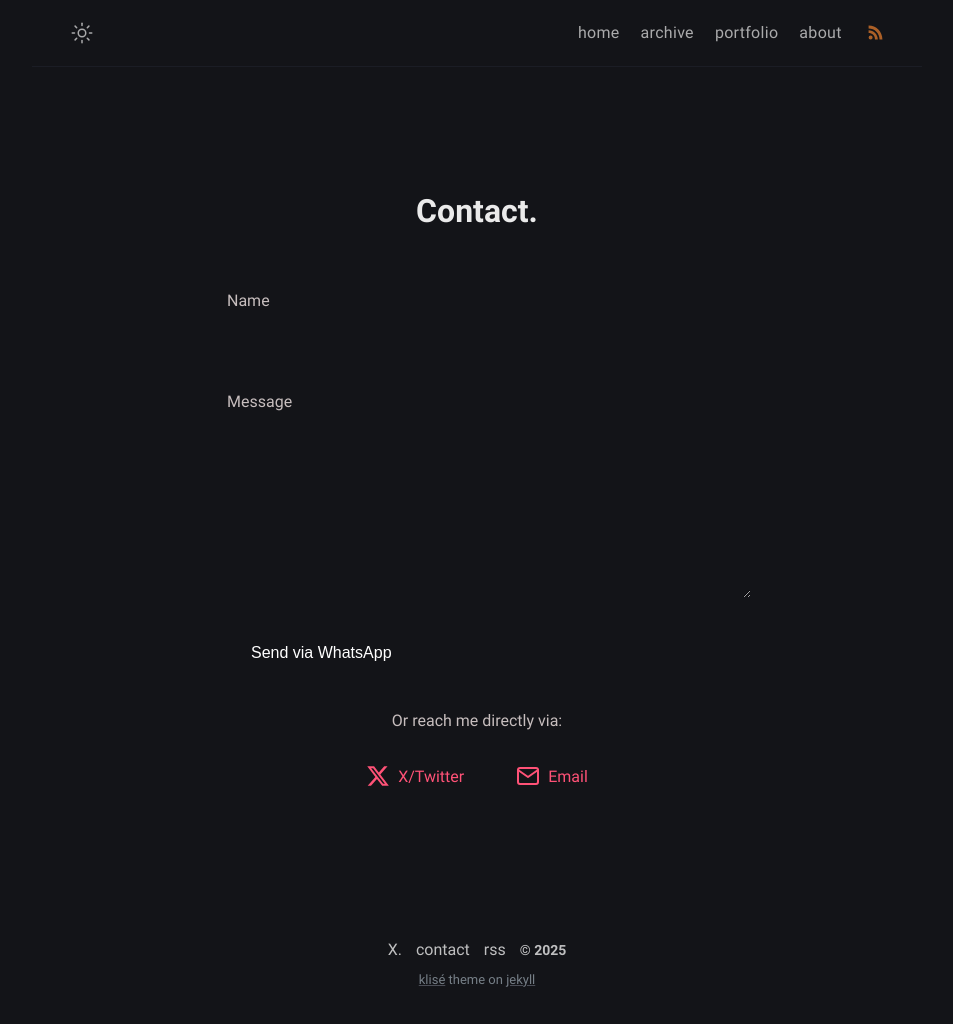
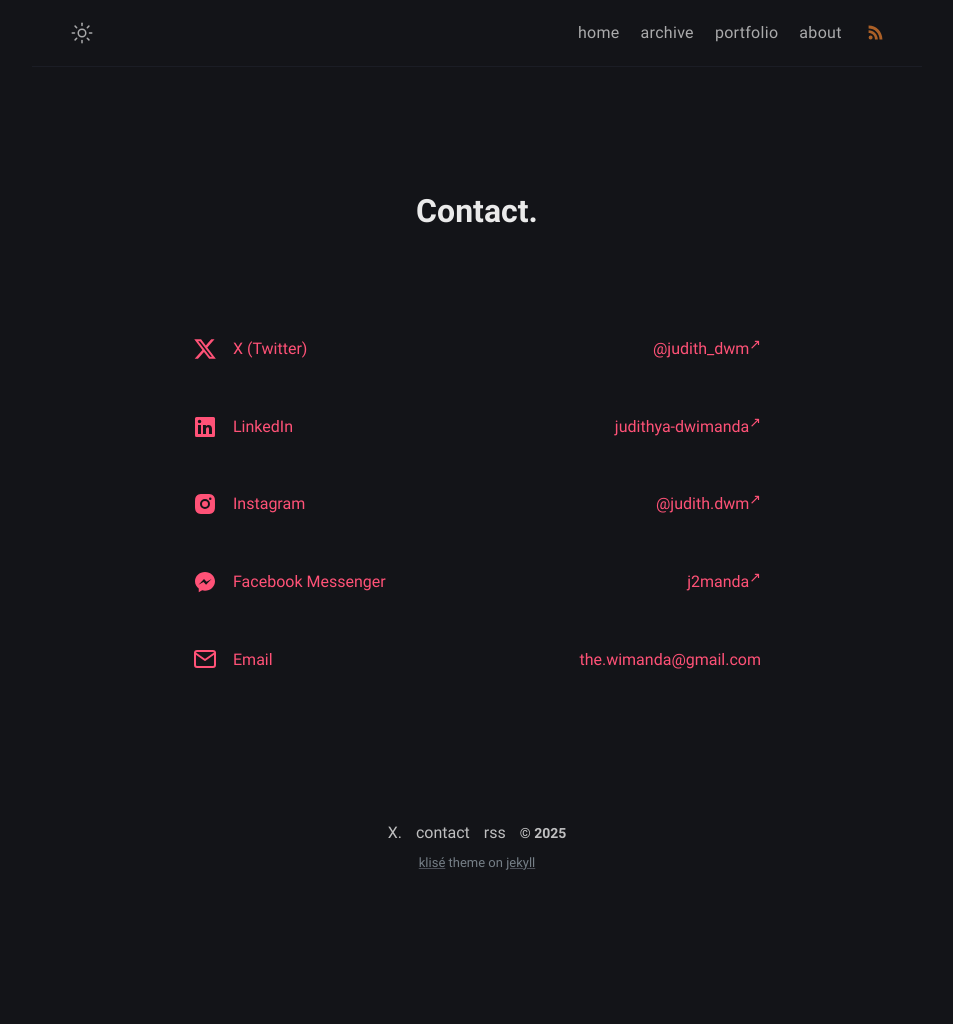
Before and after one commit to judwm/judwm.github.io, a Jekyll site: the page built from contact.md, in a window 1280 px wide. Shown: the whole page, without its empty margins (163-1116 px from the left). Built offline with Jekyll 4.4.1, drawn with Linux system fonts in a browser that asks for light colours; a script that is not in the unit is left out; after the commit the page ends 907 px from its top, so only the background shows below that.

Commit message:
Update contact.md

```diff
--- a/contact.md
+++ b/contact.md
@@ -2,118 +2,88 @@
 title: Contact
 permalink: /contact/
 layout: page
-excerpt: Contact page
+excerpt: Get in touch with me
 comments: false
 ---
 
 <style>
-.contact-form {
-  max-width: 500px;
-  margin: 0 auto;
-}
-
-.form-group {
-  margin-bottom: 1.5rem;
-}
-
-.form-label {
-  display: block;
-  margin-bottom: 0.5rem;
-  color: var(--text-primary);
-}
-
-.form-input {
-  width: 100%;
-  padding: 0.75rem;
-  border: 1px solid var(--light);
-  border-radius: 4px;
-  background: var(--code-bg);
-  color: var(--text-primary);
-}
-
-.form-input:focus {
-  outline: none;
-  border-color: var(--accent);
-}
-
-textarea.form-input {
-  min-height: 150px;
-  resize: vertical;
-}
-
-.submit-btn {
-  display: inline-block;
-  padding: 0.75rem 1.5rem;
-  background: var(--accent);
-  color: white;
-  border: none;
-  border-radius: 4px;
-  cursor: pointer;
-  font-size: 1rem;
-  transition: opacity 0.3s ease;
-}
-
-.submit-btn:hover {
-  opacity: 0.9;
-}
-
-.contact-alternatives {
-  margin-top: 2rem;
-  text-align: center;
+.social-links {
+  max-width: 600px;
+  margin: 2rem auto;
 }
 
 .social-link {
-  display: inline-flex;
+  display: flex;
   align-items: center;
-  gap: 0.5rem;
-  padding: 0.5rem 1rem;
-  margin: 0.5rem;
+  padding: 1rem;
+  margin-bottom: 1rem;
   background: var(--light);
+  border-radius: 8px;
   color: var(--text-primary);
   text-decoration: none;
-  border-radius: 4px;
-  transition: opacity 0.3s ease;
+  transition: transform 0.2s ease;
 }
 
 .social-link:hover {
-  opacity: 0.9;
+  transform: translateX(10px);
+}
+
+.social-link svg {
+  width: 24px;
+  height: 24px;
+  margin-right: 1rem;
+}
+
+.social-link .platform-name {
+  font-weight: 500;
+}
+
+.social-link .username {
+  margin-left: auto;
+  color: var(--text-secondary);
+}
+
+@media (max-width: 600px) {
+  .social-link {
+    flex-direction: column;
+    align-items: flex-start;
+    gap: 0.5rem;
+  }
+
+  .social-link .username {
+    margin-left: 0;
+  }
 }
 </style>
 
-<div class="contact-form">
-  <form id="whatsappForm" onsubmit="sendToWhatsApp(event)">
-    <div class="form-group">
-      <label class="form-label" for="name">Name</label>
-      <input type="text" id="name" name="name" class="form-input" required>
-    </div>
-    <div class="form-group">
-      <label class="form-label" for="message">Message</label>
-      <textarea id="message" name="message" class="form-input" required></textarea>
-    </div>
-    <button type="submit" class="submit-btn">Send via WhatsApp</button>
-  </form>
-</div>
+<div class="social-links">
+  <a href="https://x.com/judith_dwm" class="social-link" target="_blank">
+    <svg viewBox="0 0 24 24" fill="currentColor"><path d="M18.244 2.25h3.308l-7.227 8.26 8.502 11.24H16.17l-5.214-6.817L4.99 21.75H1.68l7.73-8.835L1.254 2.25H8.08l4.713 6.231zm-1.161 17.52h1.833L7.084 4.126H5.117z"/></svg>
+    <span class="platform-name">X (Twitter)</span>
+    <span class="username">@judith_dwm</span>
+  </a>
 
-<div class="contact-alternatives">
-  <p>Or reach me directly via:</p>
-  <a href="https://x.com/judith_dwm" class="social-link">
-    <svg width="24" height="24" viewBox="0 0 24 24" fill="currentColor"><path d="M18.244 2.25h3.308l-7.227 8.26 8.502 11.24H16.17l-5.214-6.817L4.99 21.75H1.68l7.73-8.835L1.254 2.25H8.08l4.713 6.231zm-1.161 17.52h1.833L7.084 4.126H5.117z"/></svg>
-    X/Twitter
+  <a href="https://www.linkedin.com/in/judithya-dwimanda/" class="social-link" target="_blank">
+    <svg viewBox="0 0 24 24" fill="currentColor"><path d="M20.5 2h-17A1.5 1.5 0 002 3.5v17A1.5 1.5 0 003.5 22h17a1.5 1.5 0 001.5-1.5v-17A1.5 1.5 0 0020.5 2zM8 19H5v-9h3zM6.5 8.25A1.75 1.75 0 118.3 6.5a1.78 1.78 0 01-1.8 1.75zM19 19h-3v-4.74c0-1.42-.6-1.93-1.38-1.93A1.74 1.74 0 0013 14.19a.66.66 0 000 .14V19h-3v-9h2.9v1.3a3.11 3.11 0 012.7-1.4c1.55 0 3.36.86 3.36 3.66z"></path></svg>
+    <span class="platform-name">LinkedIn</span>
+    <span class="username">judithya-dwimanda</span>
   </a>
+
+  <a href="https://instagram.com/judith.dwm" class="social-link" target="_blank">
+    <svg viewBox="0 0 24 24" fill="currentColor"><path d="M12 2c2.717 0 3.056.01 4.122.06 1.065.05 1.79.217 2.428.465.66.254 1.216.598 1.772 1.153a4.908 4.908 0 0 1 1.153 1.772c.247.637.415 1.363.465 2.428.047 1.066.06 1.405.06 4.122 0 2.717-.01 3.056-.06 4.122-.05 1.065-.218 1.79-.465 2.428a4.883 4.883 0 0 1-1.153 1.772 4.915 4.915 0 0 1-1.772 1.153c-.637.247-1.363.415-2.428.465-1.066.047-1.405.06-4.122.06-2.717 0-3.056-.01-4.122-.06-1.065-.05-1.79-.218-2.428-.465a4.89 4.89 0 0 1-1.772-1.153 4.904 4.904 0 0 1-1.153-1.772c-.248-.637-.415-1.363-.465-2.428C2.013 15.056 2 14.717 2 12c0-2.717.01-3.056.06-4.122.05-1.066.217-1.79.465-2.428a4.88 4.88 0 0 1 1.153-1.772A4.897 4.897 0 0 1 5.45 2.525c.638-.248 1.362-.415 2.428-.465C8.944 2.013 9.283 2 12 2zm0 5a5 5 0 1 0 0 10 5 5 0 0 0 0-10zm6.5-.25a1.25 1.25 0 0 0-2.5 0 1.25 1.25 0 0 0 2.5 0zM12 9a3 3 0 1 1 0 6 3 3 0 0 1 0-6z"/></svg>
+    <span class="platform-name">Instagram</span>
+    <span class="username">@judith.dwm</span>
+  </a>
+
+  <a href="https://m.me/j2manda" class="social-link" target="_blank">
+    <svg viewBox="0 0 24 24" fill="currentColor"><path d="M12 2C6.477 2 2 6.145 2 11.243c0 2.936 1.444 5.566 3.743 7.31v3.696l3.417-1.89c.898.251 1.848.386 2.84.386 5.523 0 10-4.145 10-9.502C22 6.145 17.523 2 12 2zm1.063 12.744l-2.55-2.722-4.98 2.722 5.474-5.814 2.613 2.722 4.917-2.722-5.474 5.814z"/></svg>
+    <span class="platform-name">Facebook Messenger</span>
+    <span class="username">j2manda</span>
+  </a>
+
   <a href="mailto:the.wimanda@gmail.com" class="social-link">
-    <svg width="24" height="24" viewBox="0 0 24 24" fill="none" stroke="currentColor" stroke-width="2" stroke-linecap="round" stroke-linejoin="round"><path d="M4 4h16c1.1 0 2 .9 2 2v12c0 1.1-.9 2-2 2H4c-1.1 0-2-.9-2-2V6c0-1.1.9-2 2-2z"></path><polyline points="22,6 12,13 2,6"></polyline></svg>
-    Email
+    <svg viewBox="0 0 24 24" fill="none" stroke="currentColor" stroke-width="2" stroke-linecap="round" stroke-linejoin="round"><path d="M4 4h16c1.1 0 2 .9 2 2v12c0 1.1-.9 2-2 2H4c-1.1 0-2-.9-2-2V6c0-1.1.9-2 2-2z"></path><polyline points="22,6 12,13 2,6"></polyline></svg>
+    <span class="platform-name">Email</span>
+    <span class="username">the.wimanda@gmail.com</span>
   </a>
 </div>
-
-<script>
-function sendToWhatsApp(e) {
-  e.preventDefault();
-  const name = document.getElementById('name').value;
-  const message = document.getElementById('message').value;
-  const phoneNumber = '6287781234477';
-  const text = `Hi, ane ${name}. ${message}`;
-  const whatsappURL = `https://wa.me/$6287781234477?text=${encodeURIComponent(text)}`;
-  window.open(whatsappURL, '_blank');
-}
-</script>
```
